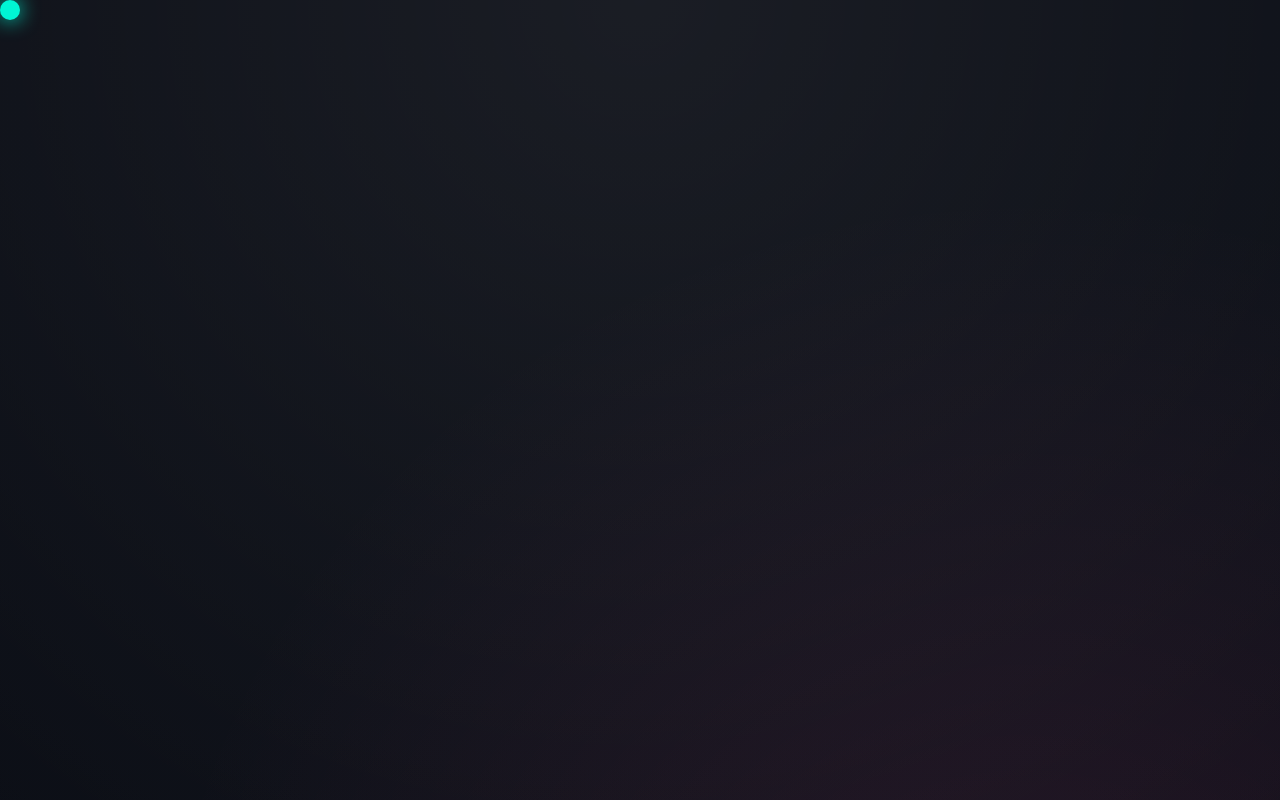
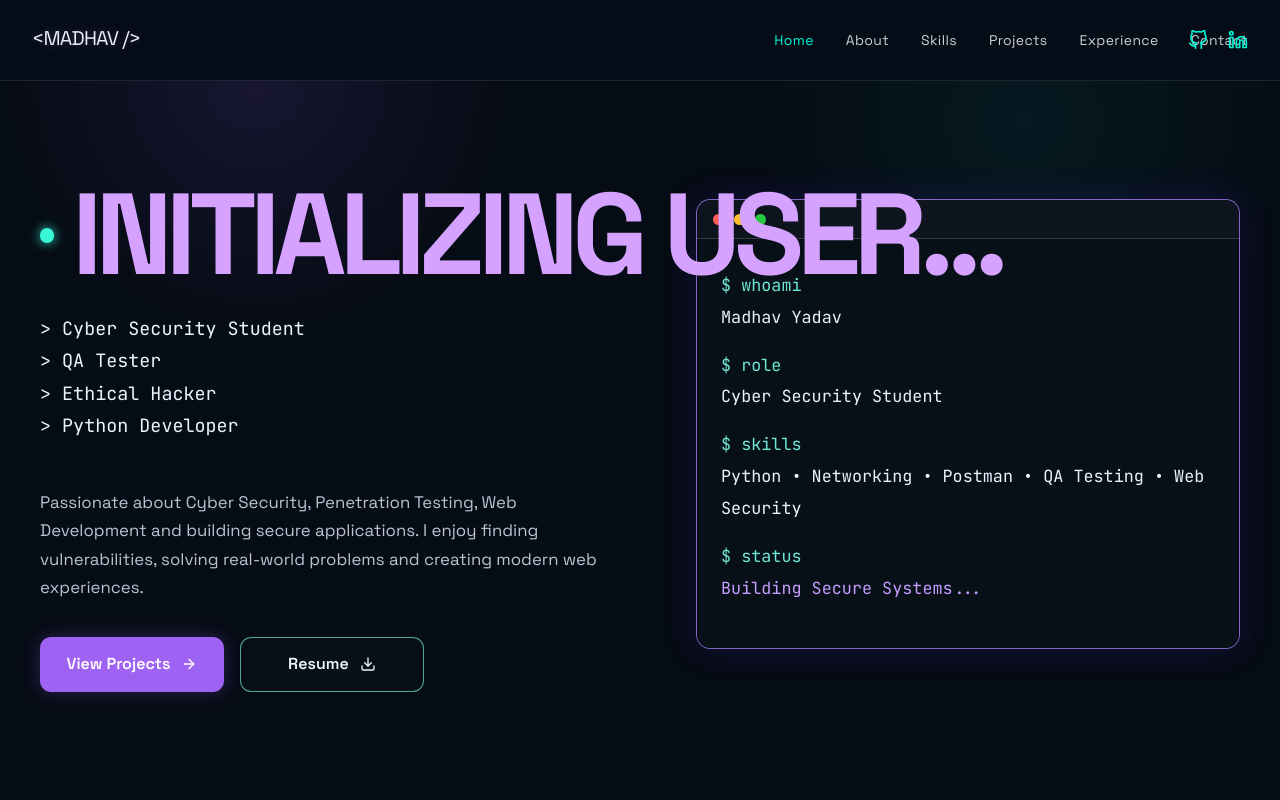
Before and after one commit to phionex-ha21/Portfolio, a React app: page / in a window 1280 px wide. Shown: the top 800 px of the page. Built offline with nearby package versions, Linux system fonts and the light colour scheme; the HTML template or start-up script is replaced by a standard one.

Commit message:
Restore original terminal design

```diff
--- a/src/App.jsx
+++ b/src/App.jsx
@@ -1,9 +1,3 @@
-import { useEffect, useState } from "react";
-import { AnimatePresence, motion } from "framer-motion";
-
-import LoadingScreen from "./components/LoadingScreen";
-import CyberBackground from "./components/CyberBackground";
-import CustomCursor from "./components/CustomCursor";
 import Navbar from "./components/Navbar";
 import Hero from "./components/Hero";
 import About from "./components/About";
@@ -14,37 +8,11 @@ import Contact from "./components/Contact";
 import Footer from "./components/Footer";
 
 function App() {
-  const [loading, setLoading] = useState(true);
-
-  useEffect(() => {
-    const timer = setTimeout(() => {
-      setLoading(false);
-    }, 3800);
-
-    return () => clearTimeout(timer);
-  }, []);
-
   return (
-    <>
-      <CustomCursor />
-
-      <AnimatePresence mode="wait">
-        {loading ? (
-          <LoadingScreen key="loading" />
-        ) : (
-          <motion.div
-            key="main"
-            initial={{ opacity: 0 }}
-            animate={{ opacity: 1 }}
-            transition={{ duration: 1 }}
-            className="relative bg-onyx text-white overflow-x-hidden"
-          >
-            <CyberBackground />
-
+    <div className="app-shell">
       <Navbar />
 
       <main className="relative z-10">
-
         <section id="home">
           <Hero />
         </section>
@@ -68,15 +36,10 @@ function App() {
         <section id="contact">
           <Contact />
         </section>
-
       </main>
 
       <Footer />
-
-          </motion.div>
-        )}
-      </AnimatePresence>
-    </>
+    </div>
   );
 }
 
--- a/src/components/Hero.jsx
+++ b/src/components/Hero.jsx
@@ -1,162 +1,75 @@
-import { motion } from "framer-motion";
 import { FiArrowRight, FiDownload } from "react-icons/fi";
 
 export default function Hero() {
   return (
-    <section className="hero-shell min-h-screen flex items-center justify-center px-8 relative overflow-hidden">
-
-      <div className="hero-atmosphere" aria-hidden="true">
-        <span className="particle particle-1" />
-        <span className="particle particle-2" />
-        <span className="particle particle-3" />
-        <span className="particle particle-4" />
-        <span className="particle particle-5" />
-        <span className="particle particle-6" />
-        <span className="smoke smoke-1" />
-        <span className="smoke smoke-2" />
-      </div>
-
-      <div className="max-w-7xl w-full grid lg:grid-cols-2 gap-20 items-center relative z-10">
-
-        {/* LEFT */}
-
-        <motion.div
-          initial={{ opacity: 0, x: -70 }}
-          animate={{ opacity: 1, x: 0 }}
-          transition={{ duration: 1 }}
-        >
-
+    <section className="hero-shell flex items-center justify-center px-6 md:px-10">
+      <div className="max-w-7xl w-full grid lg:grid-cols-2 gap-16 items-center pt-32 pb-20 relative z-10">
+        <div>
           <div className="hero-title-block">
             <span className="status-led" aria-hidden="true" />
-
             <div className="hero-title-stack">
-              <h1 className="cinematic-title hero-main-text" data-text="INITIALIZING USER...">
-                INITIALIZING USER...
-              </h1>
+              <h1 className="cinematic-title hero-main-text">INITIALIZING USER...</h1>
             </div>
           </div>
 
-          <div className="mt-8 space-y-3 text-lg text-white">
-
-            <p>&gt; Cyber Security Student</p>
-
-            <p>&gt; QA Tester</p>
-
-            <p>&gt; Ethical Hacker</p>
-
-            <p>&gt; Python Developer</p>
-
+          <div className="hero-list mt-8">
+            <span>&gt; Cyber Security Student</span>
+            <span>&gt; QA Tester</span>
+            <span>&gt; Ethical Hacker</span>
+            <span>&gt; Python Developer</span>
           </div>
 
-          <p className="mt-10 text-white leading-8 max-w-xl">
-
-            Passionate about Cyber Security, Penetration Testing,
-            Web Development and building secure applications.
-            I enjoy finding vulnerabilities, solving real-world
-            problems and creating modern web experiences.
-
+          <p className="hero-bio">
+            Passionate about Cyber Security, Penetration Testing, Web Development and
+            building secure applications. I enjoy finding vulnerabilities, solving
+            real-world problems and creating modern web experiences.
           </p>
 
-          <div className="flex gap-5 mt-12 flex-wrap">
-
-            <a
-              href="#projects"
-              className="flex items-center gap-3
-              bg-primary
-              text-white
-              px-8
-              py-4
-              rounded-lg
-              font-semibold
-              hover:scale-105
-              transition"
-            >
+          <div className="btn-row">
+            <a href="#projects" className="primary-btn">
               View Projects
-
               <FiArrowRight />
             </a>
 
-            <a
-              href="/Madhav Yadav.pdf"
-              className="border
-              border-secondary
-              px-8
-              py-4
-              rounded-lg
-              flex
-              items-center
-              gap-3
-              hover:bg-secondary
-              hover:text-onyx
-              transition"
-              download
-            >
+            <a href="/Madhav Yadav.pdf" className="secondary-btn" download>
               Resume
-
               <FiDownload />
             </a>
+          </div>
+        </div>
 
-          </div>
-
-        </motion.div>
-
-        {/* RIGHT */}
-
-        <motion.div
-          initial={{ opacity: 0, x: 70 }}
-          animate={{ opacity: 1, x: 0 }}
-          transition={{ duration: 1 }}
-        >
-
-          <div className="rounded-xl border border-primary overflow-hidden shadow-[0_0_40px_rgba(127,0,255,.28)]">
-
-            <div className="bg-onyx border-b border-secondary px-5 py-3 flex gap-2">
-
-              <div className="w-3 h-3 rounded-full bg-primary"></div>
-
-              <div className="w-3 h-3 rounded-full bg-secondary"></div>
-
-              <div className="w-3 h-3 rounded-full bg-white"></div>
-
+        <div className="flex justify-center lg:justify-end">
+          <div className="terminal-window">
+            <div className="terminal-header">
+              <span className="terminal-dot red"></span>
+              <span className="terminal-dot yellow"></span>
+              <span className="terminal-dot green"></span>
             </div>
 
-            <div className="bg-onyx p-8 font-mono text-secondary leading-8">
+            <div className="terminal-body">
+              <div className="terminal-block">
+                <p className="terminal-id">$ whoami</p>
+                <p className="terminal-name">Madhav Yadav</p>
+              </div>
 
-              <p>$ whoami</p>
+              <div className="terminal-block">
+                <p className="terminal-id">$ role</p>
+                <p className="terminal-name">Cyber Security Student</p>
+              </div>
 
-              <p>Madhav Yadav</p>
+              <div className="terminal-block">
+                <p className="terminal-id">$ skills</p>
+                <p className="terminal-name">Python • Networking • Postman • QA Testing • Web Security</p>
+              </div>
 
-              <br />
-
-              <p>$ role</p>
-
-              <p>Cyber Security Student</p>
-
-              <br />
-
-              <p>$ skills</p>
-
-              <p>
-                Python • Networking • Postman • QA Testing •
-                Web Security
-              </p>
-
-              <br />
-
-              <p>$ status</p>
-
-              <p className="text-primary">
-                Building Secure Systems...
-              </p>
-
+              <div className="terminal-block">
+                <p className="terminal-id">$ status</p>
+                <p className="terminal-status">Building Secure Systems...</p>
+              </div>
             </div>
-
           </div>
-
-        </motion.div>
-
+        </div>
       </div>
-
     </section>
   );
 }
--- a/src/components/Navbar.jsx
+++ b/src/components/Navbar.jsx
@@ -41,58 +41,48 @@ export default function Navbar() {
   };
 
   return (
-    <header className="fixed top-0 left-0 w-full z-50 backdrop-blur-md border-b border-primary/20 bg-onyx/85">
-
+    <header className="fixed top-0 left-0 w-full z-50 border-b border-white/10 bg-[#050d18]/90 backdrop-blur-sm">
       <div className="max-w-7xl mx-auto h-20 px-8 flex items-center justify-between relative">
-
-        <div className="header-name-block">
-          <h1 className="cinematic-brand header-name" data-text="MADHAV YADAV">
-            MADHAV YADAV
+        <div className="header-name-block shrink-0">
+          <h1 className="cinematic-brand header-name" data-text="<MADHAV />">
+            &lt;MADHAV /&gt;
           </h1>
         </div>
 
-        <nav className="hidden md:flex items-center justify-center gap-8">
-
+        <nav className="hidden md:flex items-center justify-center gap-8 text-sm uppercase tracking-wide text-white/80">
           {links.map((item) => (
             <button
               key={item.id}
               onClick={() => scrollTo(item.id)}
               className={`transition duration-300 hover:text-secondary ${
-                active === item.id
-                  ? "text-primary"
-                  : "text-white"
+                active === item.id ? "text-secondary" : "text-white/80"
               }`}
             >
               {item.name}
             </button>
           ))}
-
         </nav>
 
-        <div className="absolute right-8 flex items-center gap-5">
-
+        <div className="absolute right-8 flex items-center gap-5 text-secondary">
           <a
             href="https://github.com/phionex-ha21"
             target="_blank"
             rel="noreferrer"
-            className="text-secondary hover:text-white transition"
+            className="hover:text-white transition"
           >
-            <FiGithub size={22} />
+            <FiGithub size={20} />
           </a>
 
           <a
             href="https://www.linkedin.com/in/madhav-yadav-761800206"
             target="_blank"
             rel="noreferrer"
-            className="text-secondary hover:text-white transition"
+            className="hover:text-white transition"
           >
-            <FiLinkedin size={22} />
+            <FiLinkedin size={20} />
           </a>
-
         </div>
-
       </div>
-
     </header>
   );
 }
--- a/src/index.css
+++ b/src/index.css
@@ -1,103 +1,81 @@
-@import url('https://fonts.googleapis.com/css2?family=JetBrains+Mono:wght@400;700&family=Space+Grotesk:wght@300;400;600;700&display=swap');
+@import url('https://fonts.googleapis.com/css2?family=JetBrains+Mono:wght@400;500;600;700&family=Space+Grotesk:wght@400;500;600;700&display=swap');
 
 @tailwind base;
 @tailwind components;
 @tailwind utilities;
 
+:root {
+  color-scheme: dark;
+}
+
 html, body {
   @apply bg-onyx text-white font-sans antialiased overflow-x-hidden;
-  cursor: none; /* Hide default cursor for custom one */
+  margin: 0;
+  min-height: 100%;
+  cursor: auto;
 }
 
 body {
-  background:
-    radial-gradient(circle at top, rgba(255, 255, 255, 0.08), transparent 25%),
-    radial-gradient(circle at 80% 20%, rgba(255, 82, 170, 0.1), transparent 20%),
-    linear-gradient(180deg, #070a12 0%, #0b0d13 100%);
+  background: #050d18;
+}
+
+#root {
+  min-height: 100vh;
+}
+
+.app-shell {
+  background: #050d18;
+  color: #edf3ff;
 }
 
 .hero-shell {
-  background:
-    radial-gradient(circle at 15% 20%, rgba(255,255,255,0.12), transparent 18%),
-    radial-gradient(circle at 80% 25%, rgba(255, 87, 180, 0.16), transparent 20%),
-    linear-gradient(135deg, rgba(7, 10, 18, 0.95), rgba(11, 13, 19, 0.8));
+  min-height: 100vh;
+  background: rgba(7, 13, 22, 0.9);
+  position: relative;
+  overflow: hidden;
 }
 
-.hero-atmosphere {
+.hero-shell::before {
+  content: "";
   position: absolute;
   inset: 0;
-  overflow: hidden;
-  pointer-events: none;
-  z-index: 0;
-  filter: blur(12px);
-}
-
-.smoke,
-.particle {
-  position: absolute;
-  display: block;
+  background: radial-gradient(circle at 20% 10%, rgba(153, 90, 255, 0.12), transparent 20%),
+    radial-gradient(circle at 80% 15%, rgba(0, 245, 212, 0.06), transparent 22%);
   pointer-events: none;
 }
 
-.smoke {
-  width: 34rem;
-  height: 34rem;
-  border-radius: 50%;
-  background: radial-gradient(circle, rgba(255,255,255,0.12), rgba(255,255,255,0.03) 35%, transparent 65%);
-  opacity: 0.45;
-  animation: smokeDrift 22s ease-in-out infinite alternate;
+.hero-atmosphere,
+.smoke,
+.particle {
+  display: none !important;
 }
-
-.smoke-1 { left: -6rem; bottom: -10rem; }
-.smoke-2 { right: -7rem; top: 2rem; animation-delay: -11s; }
-
-.particle {
-  width: 4px;
-  height: 4px;
-  border-radius: 9999px;
-  background: rgba(255,255,255,0.7);
-  box-shadow: 0 0 12px rgba(255,255,255,0.7), 0 0 20px rgba(255, 90, 190, 0.35);
-  animation: particleFloat 12s ease-in-out infinite;
-}
-
-.particle-1 { left: 18%; top: 22%; animation-delay: 0s; }
-.particle-2 { left: 36%; top: 58%; animation-delay: 2.6s; }
-.particle-3 { left: 48%; top: 32%; animation-delay: 5.1s; }
-.particle-4 { left: 66%; top: 70%; animation-delay: 1.4s; }
-.particle-5 { left: 78%; top: 26%; animation-delay: 4.3s; }
-.particle-6 { left: 88%; top: 52%; animation-delay: 3.4s; }
 
 .cinematic-brand,
 .cinematic-kicker,
 .cinematic-title {
   position: relative;
   display: inline-block;
-  letter-spacing: 0.02em;
+  letter-spacing: -0.06em;
   text-transform: uppercase;
-  color: #f3f5f9;
-  text-shadow: 0 0 16px rgba(255,255,255,0.75), 0 0 24px rgba(255,255,255,0.2);
-  will-change: transform, opacity, filter;
-  animation: revealIn 1.15s cubic-bezier(0.2, 0.9, 0.2, 1) both, softGlow 6s ease-in-out infinite alternate;
-}
-
-.cinematic-kicker {
-  font-weight: 600;
-  text-shadow: 0 0 12px rgba(255,255,255,0.3), 0 0 18px rgba(255,255,255,0.12);
+  color: #f5f3ff;
+  text-shadow: 0 0 18px rgba(176, 103, 255, 0.28);
+  font-family: 'Space Grotesk', sans-serif;
+  margin: 0;
 }
 
 .hero-title-block {
   display: flex;
   align-items: center;
-  gap: 1.25rem;
-  margin-top: 1rem;
+  gap: 1.1rem;
+  margin-top: 2rem;
 }
 
 .status-led {
-  width: 1.5rem;
-  height: 1.5rem;
+  width: 0.9rem;
+  height: 0.9rem;
   border-radius: 9999px;
-  background: #2ef2d3;
-  box-shadow: 0 0 16px rgba(46, 242, 211, 0.8), 0 0 28px rgba(46, 242, 211, 0.45);
+  background: #3af7d7;
+  box-shadow: 0 0 12px rgba(58, 247, 215, 0.85);
   flex-shrink: 0;
 }
 
@@ -106,24 +84,14 @@ body {
   align-items: center;
 }
 
-.cinematic-title {
-  font-family: 'Space Grotesk', sans-serif;
+.hero-main-text {
+  display: block;
+  font-size: clamp(4.6rem, 9vw, 12rem);
+  line-height: 0.82;
   font-weight: 700;
-  line-height: 0.82;
-  letter-spacing: -0.08em;
-  margin: 0;
-}
-
-.hero-main-text {
-  font-size: clamp(4.8rem, 11vw, 13rem);
-  text-transform: uppercase;
   white-space: nowrap;
-}
-
-.cinematic-brand,
-.cinematic-kicker {
-  font-family: 'Space Grotesk', sans-serif;
-  text-transform: uppercase;
+  color: #d5a2ff;
+  text-shadow: none;
 }
 
 .header-name-block {
@@ -131,70 +99,148 @@ body {
 }
 
 .header-name {
-  font-size: clamp(1.2rem, 1.8vw, 2.4rem);
+  font-size: clamp(1.2rem, 1.55vw, 1.8rem);
   line-height: 1;
-  letter-spacing: -0.05em;
+  letter-spacing: -0.04em;
   margin: 0;
   white-space: nowrap;
-  color: #f3f5f9;
-  text-shadow: 0 0 14px rgba(255,255,255,0.6);
+  color: #f2ebff;
+  text-shadow: 0 0 12px rgba(255, 255, 255, 0.2);
 }
 
-@keyframes revealIn {
-  0% {
-    opacity: 0;
-    transform: translate3d(0, 28px, 0) scale(0.97);
-    filter: blur(10px);
-  }
-  58% {
-    opacity: 1;
-    transform: translate3d(0, -4px, 0) scale(1.01);
-    filter: blur(0.3px);
-  }
-  82% {
-    transform: translate3d(0, 2px, 0) scale(0.995);
-  }
-  100% {
-    opacity: 1;
-    transform: translate3d(0, 0, 0) scale(1);
-    filter: blur(0);
-  }
+.terminal-window {
+  width: min(100%, 34rem);
+  border: 1px solid rgba(171, 130, 255, 0.75);
+  border-radius: 0.9rem;
+  overflow: hidden;
+  background: rgba(11, 17, 25, 0.92);
+  box-shadow: 0 0 34px rgba(106, 41, 255, 0.15);
 }
 
-@keyframes softGlow {
-  0%, 100% {
-    text-shadow: 0 0 10px rgba(255,255,255,0.7), 0 0 18px rgba(208, 220, 255, 0.26), 0 0 22px rgba(255, 86, 188, 0.08);
-  }
-  50% {
-    text-shadow: 0 0 14px rgba(255,255,255,0.85), 0 0 24px rgba(208, 220, 255, 0.34), 0 0 28px rgba(255, 86, 188, 0.12);
-  }
+.terminal-header {
+  display: flex;
+  align-items: center;
+  gap: 0.6rem;
+  padding: 0.85rem 1rem;
+  background: rgba(15, 22, 32, 0.9);
+  border-bottom: 1px solid rgba(143, 147, 153, 0.3);
 }
 
-@keyframes smokeDrift {
-  0% { transform: translate3d(-10px, 0, 0) scale(0.96); opacity: 0.25; }
-  100% { transform: translate3d(30px, -30px, 0) scale(1.08); opacity: 0.5; }
+.terminal-dot {
+  width: 0.7rem;
+  height: 0.7rem;
+  border-radius: 9999px;
+  display: inline-block;
 }
 
-@keyframes particleFloat {
-  0%, 100% { transform: translate3d(0, 0, 0) scale(0.9); opacity: 0.3; }
-  30% { transform: translate3d(14px, -18px, 0) scale(1.3); opacity: 1; }
-  60% { transform: translate3d(-12px, -30px, 0) scale(0.8); opacity: 0.7; }
+.terminal-dot.red { background: #ff5f57; }
+.terminal-dot.yellow { background: #ffbd2e; }
+.terminal-dot.green { background: #28c840; }
+
+.terminal-body {
+  padding: 1.5rem 1.5rem 1.7rem;
+  font-family: 'JetBrains Mono', monospace;
+  font-size: 1.05rem;
+  line-height: 1.9;
+  color: #6ee7d7;
+  background: rgba(8, 15, 23, 0.96);
+}
+
+.terminal-body p {
+  margin: 0;
+}
+
+.terminal-body .terminal-id {
+  color: #6ee7d7;
+}
+
+.terminal-body .terminal-name {
+  color: #e9f3ff;
+}
+
+.terminal-body .terminal-status {
+  color: #c59dff;
+}
+
+.terminal-block {
+  margin: 0.4rem 0 1rem;
+}
+
+.hero-bio {
+  margin-top: 3rem;
+  max-width: 40rem;
+  color: rgba(234, 240, 255, 0.8);
+  font-size: 1.05rem;
+  line-height: 1.7;
+}
+
+.hero-list {
+  margin-top: 2rem;
+  display: grid;
+  gap: 0.3rem;
+  font-family: 'JetBrains Mono', monospace;
+  color: #eaf4ff;
+  font-size: 1.15rem;
+}
+
+.hero-list span {
+  display: block;
+}
+
+.btn-row {
+  display: flex;
+  flex-wrap: wrap;
+  gap: 1rem;
+  margin-top: 2.2rem;
+}
+
+.primary-btn,
+.secondary-btn {
+  display: inline-flex;
+  align-items: center;
+  justify-content: center;
+  gap: 0.7rem;
+  min-width: 11.5rem;
+  padding: 0.9rem 1.5rem;
+  border-radius: 0.7rem;
+  font-weight: 600;
+  font-size: 1rem;
+  text-decoration: none;
+  transition: transform 0.2s ease, box-shadow 0.2s ease, opacity 0.2s ease;
+}
+
+.primary-btn {
+  background: rgba(168, 104, 255, 0.95);
+  color: white;
+  box-shadow: 0 0 18px rgba(168, 104, 255, 0.25);
+}
+
+.secondary-btn {
+  border: 1px solid rgba(110, 231, 215, 0.7);
+  color: #eaf9ff;
+  background: rgba(10, 19, 26, 0.5);
+}
+
+.primary-btn:hover,
+.secondary-btn:hover {
+  transform: translateY(-1px);
+  opacity: 0.98;
 }
 
 ::selection {
-  @apply bg-secondary text-onyx;
+  background: rgba(110, 231, 215, 0.8);
+  color: #07131d;
 }
 
-/* Custom Scrollbar for fallback */
 ::-webkit-scrollbar {
   width: 6px;
 }
 ::-webkit-scrollbar-track {
-  background: #0B0C10;
+  background: #050d18;
 }
 ::-webkit-scrollbar-thumb {
-  background: #1F2833;
+  background: #1f2b3b;
 }
 ::-webkit-scrollbar-thumb:hover {
-  background: #00F5D4;
+  background: #2bb9a9;
 }
```
Also changed, not shown: 1 other file (tests, documents, lock files or other folders). Lines whose indentation alone changed are shown as unchanged.
